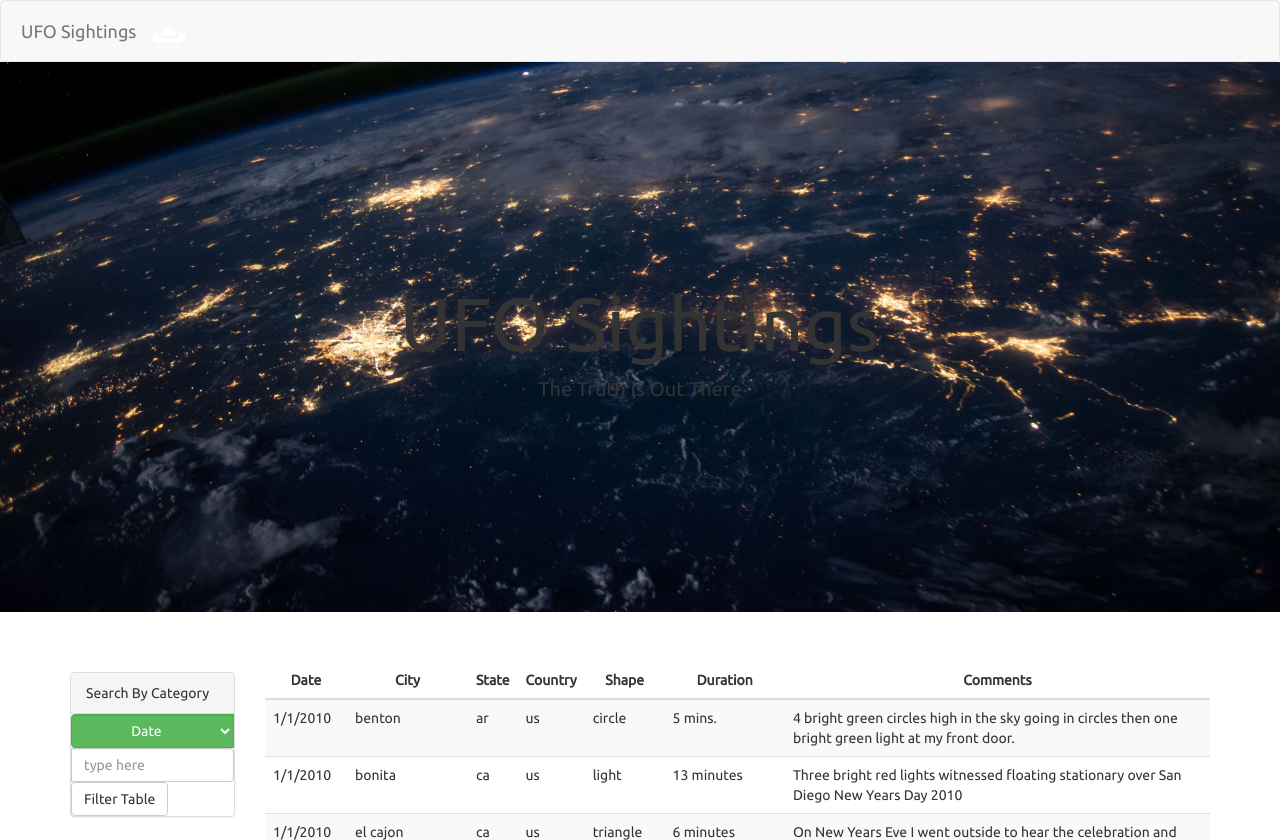
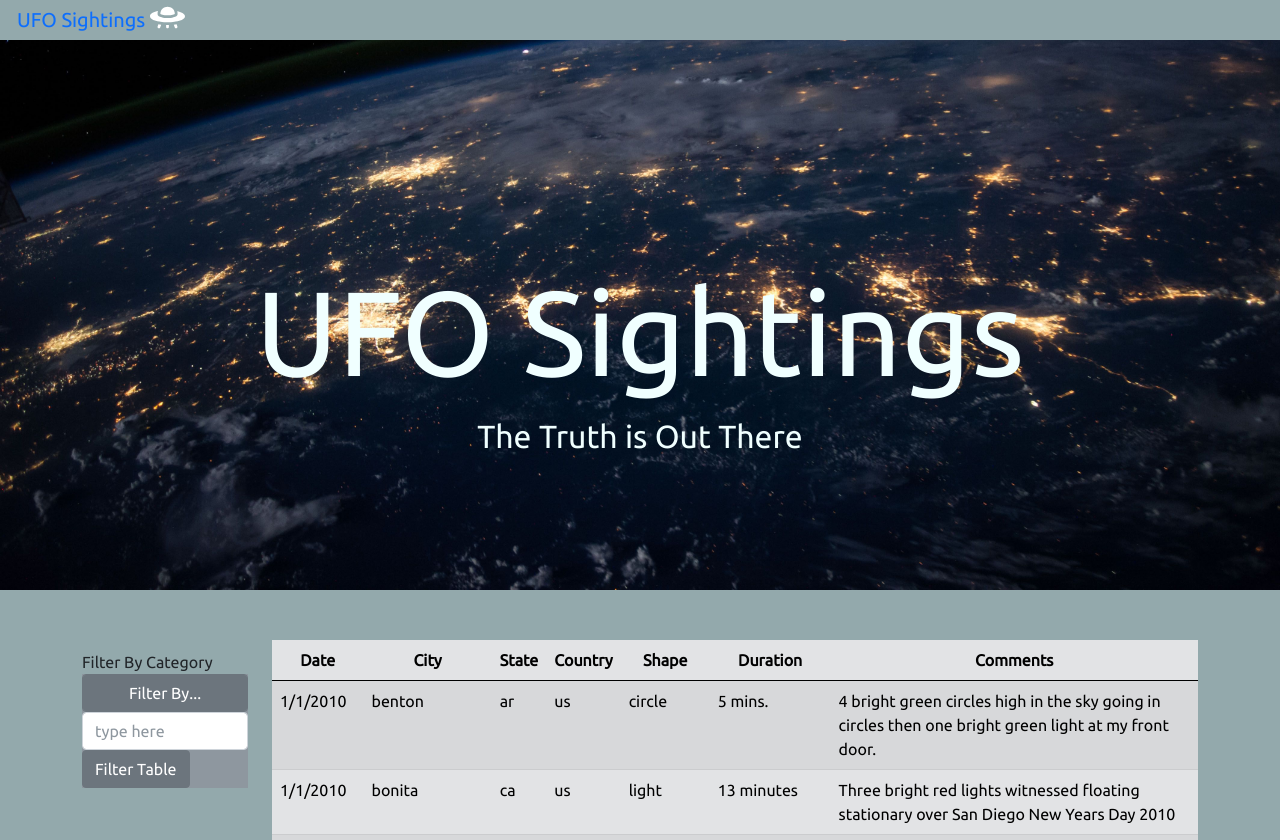
Before and after one commit to ballardcharles/javascript-challenge, a plain HTML site: page UFO_Two/index.html in a window 1280 px wide. Shown: the top 840 px of the page. Drawn offline with nearby package versions, Linux system fonts and the light colour scheme.

Commit message:
added css to style sheet.

```diff
--- a/UFO_One/static/css/style.css
+++ b/UFO_One/static/css/style.css
@@ -8,6 +8,7 @@
   height: 100%;
   padding: 0;
   margin: 0;
+  background-color: #93a9ac;
 }
 
 /* The wrapper contains all of the page's content besides the footer, which is pushed to the bottom of the page */
@@ -35,7 +36,7 @@
   bottom: 0;
   left: 0;
   padding: 5px;
-  background: #1b3146;
+  background: #646566;
 }
 
 .navbar {
@@ -49,7 +50,7 @@
   bottom: 5px;
   left: 150px;
   width: 35px;
-  color: white;
+  color: #8e979f;
 }
 
 /* Adding styles to the aside and filter form */
@@ -59,6 +60,7 @@
 
 .filters .panel-body {
   padding: 0;
+  background-color: #8e979f;
 }
 
 .filters {
@@ -102,6 +104,7 @@
   background-attachment: fixed;
   background-position: bottom center;
   background-size: cover;
+  color: azure;
 }
 
 .hero h1 {
@@ -166,7 +169,7 @@
     height: 1px;
     margin-top: 20px;
     content: " ";
-    background: aliceblue;
+    /* background: aliceblue; */
   }
 
   #table-area td {
--- a/UFO_Two/index.html
+++ b/UFO_Two/index.html
@@ -5,7 +5,7 @@
   <meta charset="utf-8">
   <title>UFO Finder</title>
   <meta name="viewport" content="width=device-width, initial-scale=1">
-  <link rel="stylesheet" href="https://maxcdn.bootstrapcdn.com/bootswatch/3.3.7/superhero/bootstrap.min.css">
+  <link href="https://cdn.jsdelivr.net/npm/bootstrap@5.0.0-beta3/dist/css/bootstrap.min.css" rel="stylesheet" integrity="sha384-eOJMYsd53ii+scO/bJGFsiCZc+5NDVN2yr8+0RDqr0Ql0h+rP48ckxlpbzKgwra6" crossorigin="anonymous">
   <link href="https://fonts.googleapis.com/css?family=Ubuntu" rel="stylesheet">
   <link rel="stylesheet" href="static/css/style.css">
   <script src="https://d3js.org/d3.v5.min.js"></script>
@@ -31,12 +31,13 @@
         <div class="col-md-2">
           <aside class="filters">
             <div class="panel panel-default">
-              <div class="panel-heading">Search By Category</div>
+              <div class="panel-heading">Filter By Category</div>
               <div class="panel-body">
                 <form>
                   <div class="input-group">
                     <div class="input-group-prepend">
-                      <select type="button" class="form-control btn btn-success" data-toggle="dropdown">
+                      <select type="button" class="form-control btn btn-secondary" data-toggle="dropdown">
+                        <option href="#" class="dropdown-item">Filter By...</option>
                         <option href="#" class="dropdown-item">Date</option>
                         <option href="#" class="dropdown-item">City</option>
                         <option href="#" class="dropdown-item">State</option>
@@ -46,7 +47,7 @@
                         <input type="text" id="input" class="form-control" placeholder="type here">
                     </div>
                   </div>
-                  <button id="filter-btn" type="button" class="btn btn-default">Filter Table</button>
+                  <button id="filter-btn" type="button" class="btn btn-secondary">Filter Table</button>
                 </form>
               </div>
             </div>
@@ -54,7 +55,7 @@
         </div>
         <div class="col-md-10">
           <div id="table-area" class="">
-            <table id="ufo-table" class="table table-striped">
+            <table id="ufo-table" class="table table-secondary table-striped table-hover">
               <thead>
                 <tr>
                   <th class="table-head">Date</th>
--- a/UFO_Two/static/css/style.css
+++ b/UFO_Two/static/css/style.css
@@ -8,6 +8,7 @@
   height: 100%;
   padding: 0;
   margin: 0;
+  background-color: #93a9ac;
 }
 
 /* The wrapper contains all of the page's content besides the footer, which is pushed to the bottom of the page */
@@ -35,7 +36,7 @@
   bottom: 0;
   left: 0;
   padding: 5px;
-  background: #1b3146;
+  background: #646566;
 }
 
 .navbar {
@@ -49,7 +50,7 @@
   bottom: 5px;
   left: 150px;
   width: 35px;
-  color: white;
+  color: #8e979f;
 }
 
 /* Adding styles to the aside and filter form */
@@ -59,6 +60,7 @@
 
 .filters .panel-body {
   padding: 0;
+  background-color: #8e979f;
 }
 
 .filters {
@@ -102,6 +104,7 @@
   background-attachment: fixed;
   background-position: bottom center;
   background-size: cover;
+  color: azure;
 }
 
 .hero h1 {
@@ -166,7 +169,7 @@
     height: 1px;
     margin-top: 20px;
     content: " ";
-    background: aliceblue;
+    /* background: aliceblue; */
   }
 
   #table-area td {
--- a/UFO_Two/static/js/app.js
+++ b/UFO_Two/static/js/app.js
@@ -16,7 +16,7 @@
 
 // button.on("click", runFilter)
 
-button.on("click", function() {
+button.on("change", function() {
     // d3.event.preventDefault();
 
     tbody.html("")
```
Also changed, not shown: UFO_One/index.html (+3 -3 lines), 1 other file.
